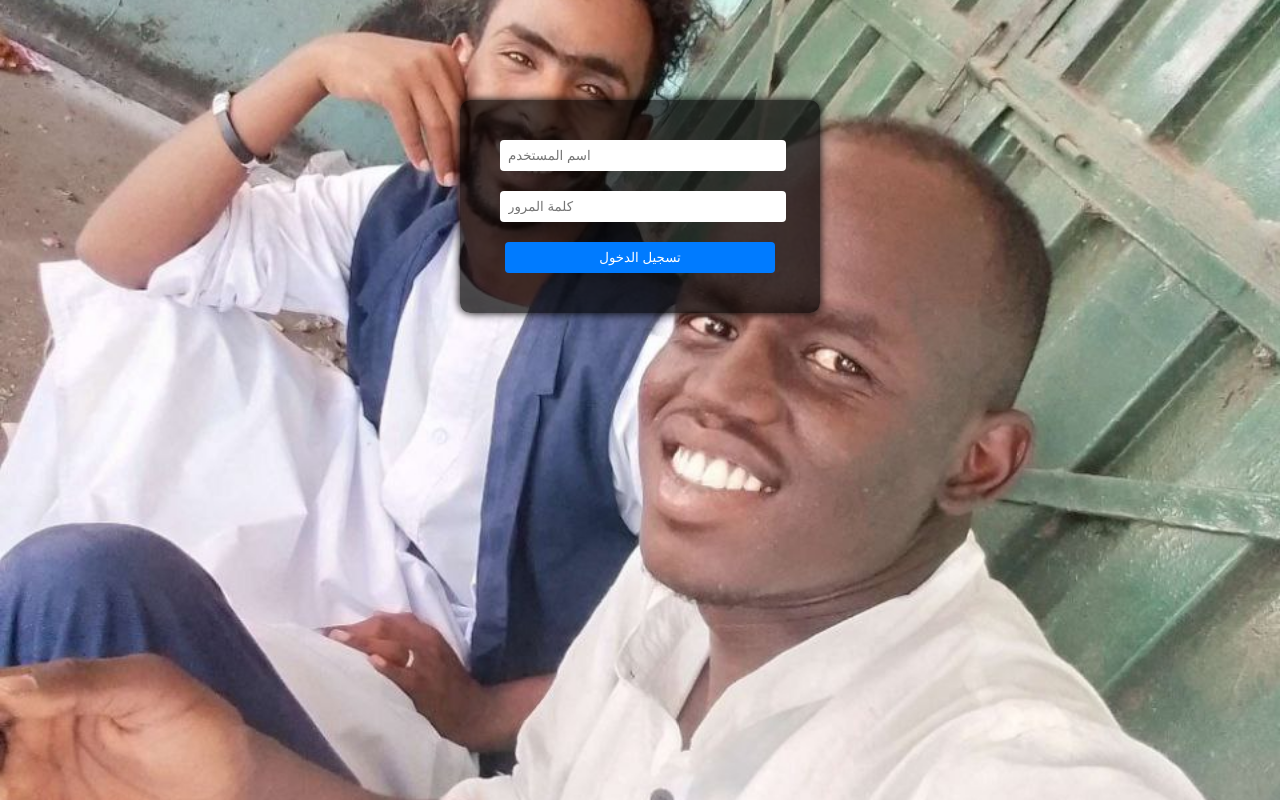
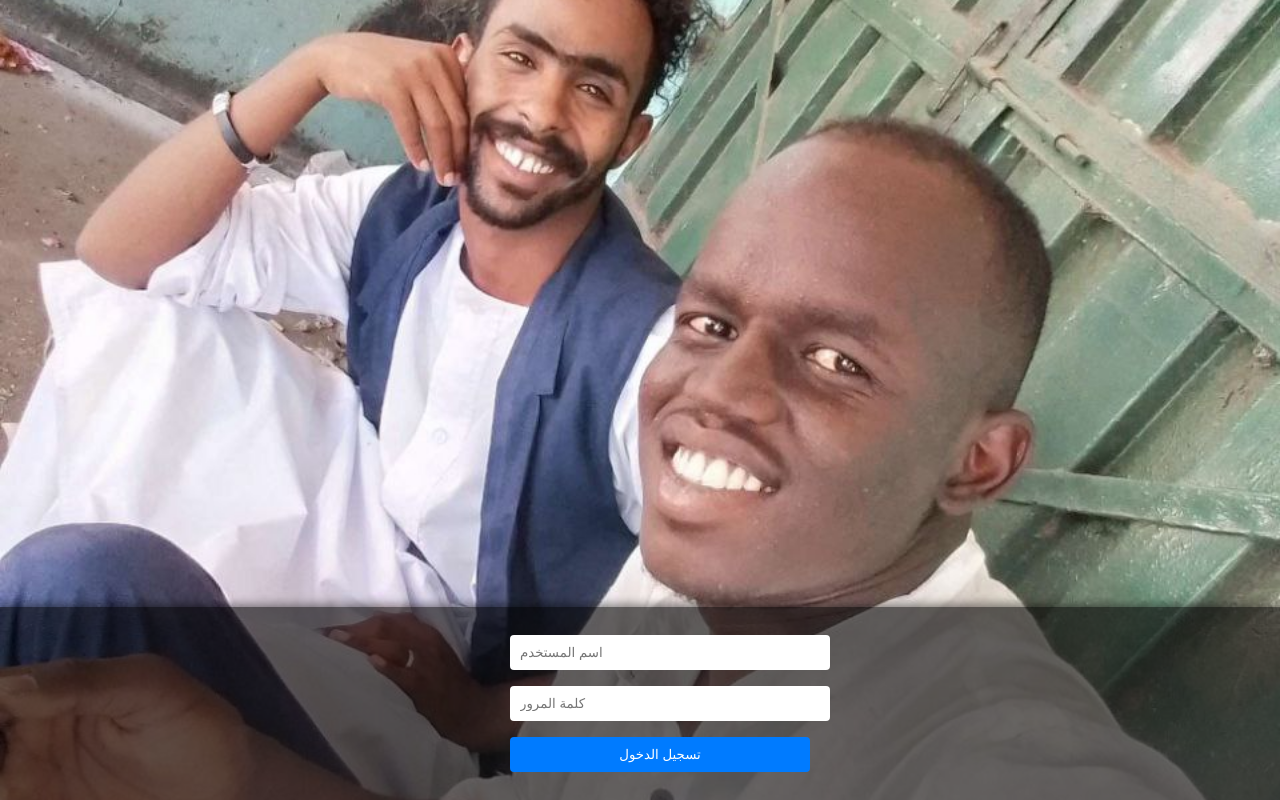
Before and after one commit to HMARSIELO/trading-app1, a Flask app: page / in a window 1280 px wide. Run offline with Flask 3, Linux system fonts and the light colour scheme.

Commit message:
final version for Render deployment

```diff
--- a/templates/index.html
+++ b/templates/index.html
@@ -10,6 +10,10 @@
             font-family: Arial;
             text-align: center;
             color: white;
+            height: 100vh;
+            display: flex;
+            flex-direction: column;
+            justify-content: flex-end; /* 👈 لجعل العناصر في أسفل الصفحة */
         }
 
         /* خلفية الصورة */
@@ -19,7 +23,7 @@
             left: 0;
             height: 100vh;
             width: 100vw;
-            background-image: url('/static/login-image.jpg'); /* المسار إلى الصورة */
+            background-image: url('/static/login-image.jpg'); /* غيّر المسار حسب الصورة */
             background-size: cover;
             background-position: center;
             z-index: -1;
@@ -27,19 +31,21 @@
 
         /* صندوق تسجيل الدخول */
         .login-box {
-            position: relative;
-            margin: 100px auto;
-            padding: 30px;
-            background-color: rgba(0, 0, 0, 0.7); /* لون نصف شفاف */
-            width: 300px;
-            border-radius: 10px;
-            box-shadow: 0 0 10px #000;
+            width: 100%;
+            background-color: rgba(0, 0, 0, 0.6);
+            padding: 20px;
+            box-shadow: 0 -2px 10px rgba(0, 0, 0, 0.5);
+        }
+
+        form {
+            max-width: 300px;
+            margin: auto;
         }
 
         input {
-            padding: 8px;
-            margin: 10px;
-            width: 90%;
+            padding: 10px;
+            margin: 8px 0;
+            width: 100%;
             border: none;
             border-radius: 4px;
         }
@@ -59,7 +65,7 @@
     <!-- خلفية تغطي الصفحة كاملة -->
     <div class="background"></div>
 
-    <!-- نموذج تسجيل الدخول -->
+    <!-- نموذج تسجيل الدخول في الأسفل -->
     <div class="login-box">
         <form action="/login" method="post">
             <input type="text" name="username" placeholder="اسم المستخدم" required><br>
```
